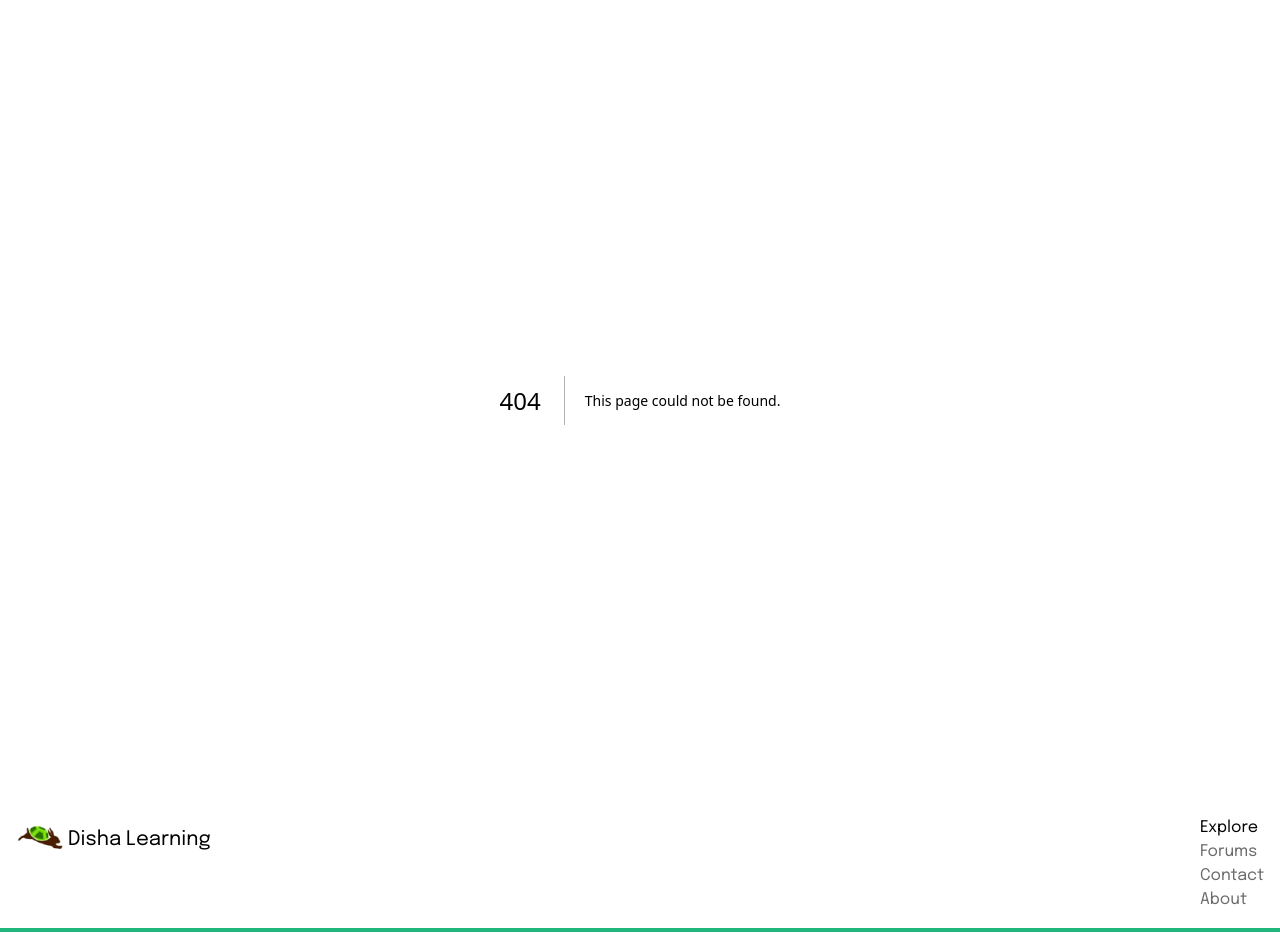
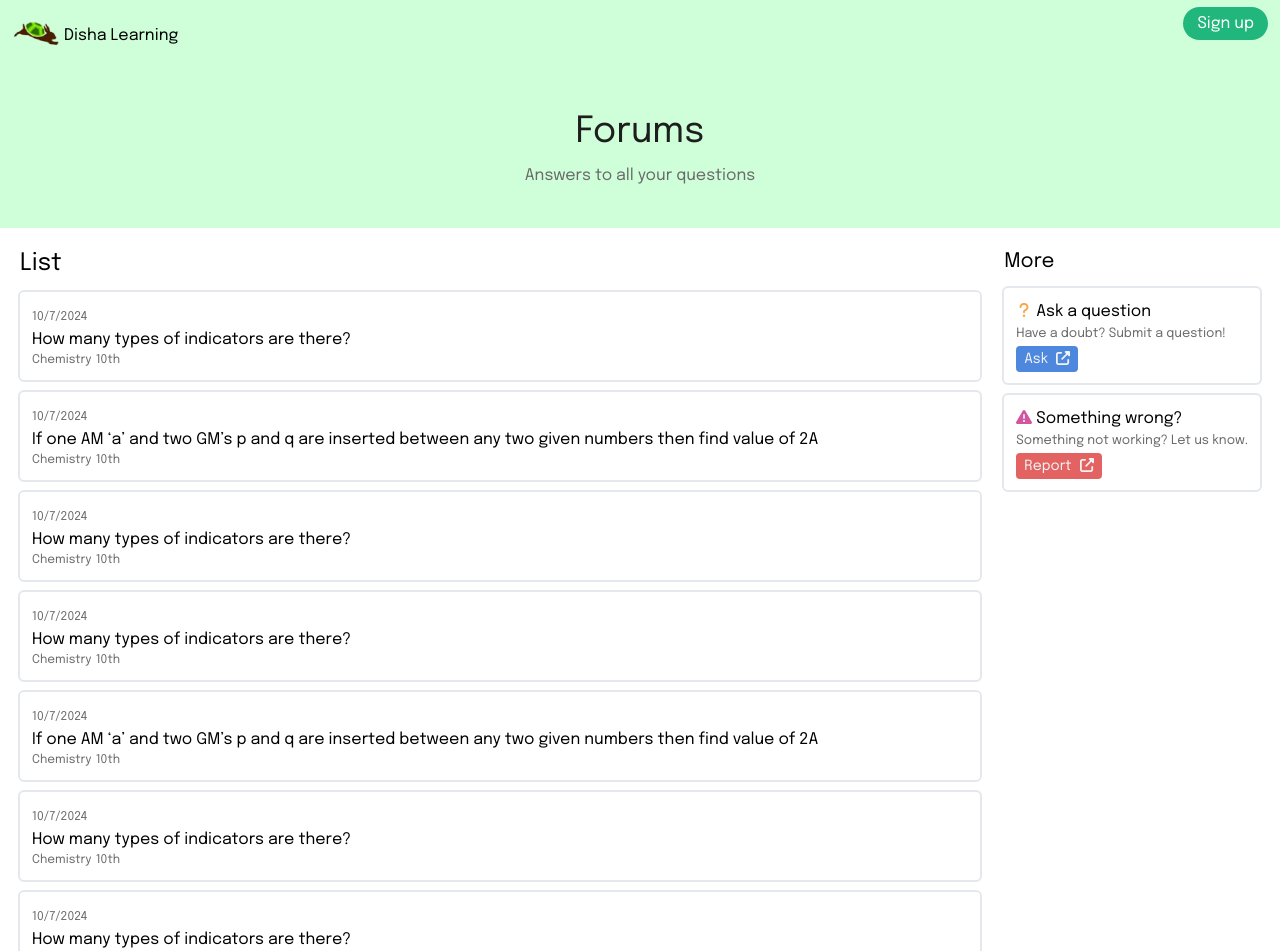
Before and after one commit to Avi-Rana-1718/dishalearning, a Next.js app: page /forums in a window 1280 px wide. Before the commit this address had no page. Shown: the top 951 px of the page. Built offline with nearby package versions, Linux system fonts and the light colour scheme.

Commit message:
added forums ui

```diff
--- /dev/null
+++ b/app/_components/Breadcrumb.js
@@ -0,0 +1,14 @@
+import Link from "next/link";
+
+export default function Breadcrumb(props) {
+    const {path} = props;
+    return (
+        <ul className="flex p-4">
+            {
+                path.map((el, i, arr)=>{
+                    return <li><Link href={el.href}>{el.name}</Link>{(i!=arr.length-1?"/":null)}</li>
+                })
+            }
+        </ul>
+    )
+}
--- a/app/_components/Footer.js
+++ b/app/_components/Footer.js
@@ -3,7 +3,11 @@ import Link from "next/link";
 export default function Footer() {
     return (
         <footer className="border-b-4 border-[#21B77C] p-4 flex justify-between">
-            <h3 className="text-xl"><img src="/logo.png" className="inline mr-1 size-12" alt="Logo" />Disha Learning</h3>
+            <h3 className="text-xl">
+                <img src="/logo.png" className="inline mr-1 size-12" alt="Logo" />
+                Disha Learning
+
+            </h3>
             <ul>
                 <li>
                     <h3>Explore</h3>
--- a/app/_components/Nav.js
+++ b/app/_components/Nav.js
@@ -1,20 +1,27 @@
+import Link from "next/link";
+
 export default function Nav(props) {
+    const {navLinks}=props;
 
     return (
     <nav className="flex justify-between p-3">
         <h3>
+        <Link href="/">
         <img src="/logo.png" className="inline mr-1 size-12" alt="Logo" />
         Disha Learning
+        </Link>
         </h3>
+        {(navLinks==undefined?
         <ul className="flex items-center">
-            <li className="px-1 mx-1"><a href="/home" className="hover:underline">Home</a></li>
-            <li className="px-1 mx-1"><a href="/about" className="hover:underline">About</a></li>
-            <li className="px-1 mx-1"><a href="/contact" className="hover:underline">Contact</a></li>
-        </ul>
+            <li className="px-1 mx-1"><Link href="/" className="hover:underline">Home</Link></li>
+            <li className="px-1 mx-1"><Link href="/forums" className="hover:underline">Forums</Link></li>
+            <li className="px-1 mx-1"><Link href="#contact" className="hover:underline">Contact</Link></li>
+        </ul>:
+        null)}
         <span className="flex items-center hidden md:block">
-            <a href="/auth" className="bg-[#21B77C] px-3.5 py-2 rounded-full hover:underline">
+            <Link href="/auth" className="bg-[#21B77C] text-[#fff] px-3.5 py-2 rounded-full hover:underline">
             Sign up
-            </a>
+            </Link>
         </span>
     </nav>
     )
--- /dev/null
+++ b/app/_components/forumList.js
@@ -0,0 +1,20 @@
+import Link from "next/link";
+import { faQ } from "@fortawesome/free-solid-svg-icons";
+import { FontAwesomeIcon } from "@fortawesome/react-fontawesome";
+
+export default function ForumList(props) {
+  const { question, tags, timestamp, link } = props;
+  return (
+    <li className="list-none outline oultine-1 outline-2 outline-slate-400/25 p-3 rounded m-3">
+      <Link href={link}>
+      <time className="text-xs text-[#6a6a6a]">{timestamp}</time>
+      <h3 className="flex items-center hover:underline">{question}</h3>
+      <ul className="flex">
+        {tags.map((el, i) => {
+           return (<li className="text-xs mr-1 text-[#6a6a6a]" key={el + i}>{el}</li>);
+        })}
+      </ul>
+      </Link>
+    </li>
+  );
+}
--- /dev/null
+++ b/app/forums/[id]/page.js
@@ -0,0 +1,83 @@
+import Nav from "@/app/_components/Nav";
+import { faTriangleExclamation, faUpRightFromSquare, faQuestion } from "@fortawesome/free-solid-svg-icons";
+import { FontAwesomeIcon } from "@fortawesome/react-fontawesome";
+import Link from "next/link";
+
+
+export default function Page() {
+    return (
+        <>
+         <header className="bg-[#ceffd8] pb-10">
+        <Nav navLinks={false} />
+        <div className="text-left px-10 py-10">
+          <h3 className="text-4xl text-[#1e1e1e] mb-3">Forums</h3>
+          <span className="text-[#6a6a6a]">Answers to all your questions</span>
+        </div>
+      </header>
+        <main className="p-5 md:flex">
+            <div className="grow outline oultine-1 outline-2 min-h-[70vh] outline-slate-400/25 rounded md:max-w-[80vw] p-4">
+            <h4 className="text-[#04AA6D] inline text-xl">Question : </h4>
+            <span className="text-xl">It is a hot summer day Priyanshi and Ali are wearing cotton and nylon clothes respectively. Who do you think would be more comfortable and why?</span>
+            <small className="block mt-1">Submitted on 21/8/2024 | Answered by Vandana Rana</small>
+            <h4 className="text-[#04AA6D] text-xl mt-5">Answer : </h4>
+            <p>
+            Priyanshi would be more comfortable.
+The reason is that we get a lot of sweat on our body in a hot summer day.
+Cotton being a good absorber of water, absorbs sweat from the body and provides larger surface area for evaporation which causes more cooling effect.
+The Nylon clothes do not absorb much of sweat, so they fail to keep our body cool in summer.Ali would feel uncomfortable.
+            </p>
+            </div>
+
+            <aside className="md:sticky md:top-3">
+          <h3 className="text-xl m-3 mb-0">More</h3>
+          <div className="outline oultine-1 outline-2 outline-slate-400/25 p-3 rounded m-3">
+            <h4>
+              <FontAwesomeIcon
+                icon={faQuestion}
+                className="w-4 text-[#FBA748] inline"
+              />{" "}
+              Ask a question
+            </h4>
+            <small className="block mb-1 text-[#6a6a6a]">
+              Have a doubt? Submit a question!
+            </small>
+            <Link
+              href="/"
+              className="text-sm hover:underline text-[#f3f3f3] bg-[#4e88de] px-2 py-1.5 rounded"
+            >
+              Ask
+              <FontAwesomeIcon
+                icon={faUpRightFromSquare}
+                className="inline w-3.5 ml-2"
+              />
+            </Link>
+          </div>
+
+          <div className="outline oultine-1 outline-2 outline-slate-400/25 p-3 rounded m-3">
+            <h4>
+              <FontAwesomeIcon
+                icon={faTriangleExclamation}
+                className="w-4 text-[#d0579e] inline"
+              />{" "}
+              Something wrong?
+            </h4>
+            <small className="block mb-1 text-[#6a6a6a]">
+              Something not working? Let us know.
+            </small>
+            <Link
+              href="/"
+              className="text-sm hover:underline text-[#f3f3f3] bg-[#e36262] px-2 py-1.5 rounded"
+            >
+              Report
+              <FontAwesomeIcon
+                icon={faUpRightFromSquare}
+                className="inline w-3.5 ml-2"
+              />
+            </Link>
+          </div>
+        </aside>
+
+        </main>
+        </>
+    )
+}
--- /dev/null
+++ b/app/forums/page.js
@@ -0,0 +1,130 @@
+import Link from "next/link";
+import ForumList from "../_components/forumList";
+import Nav from "../_components/Nav";
+import { faTriangleExclamation, faUpRightFromSquare, faQuestion } from "@fortawesome/free-solid-svg-icons";
+import { FontAwesomeIcon } from "@fortawesome/react-fontawesome";
+
+export default function Forums() {
+
+  return (
+    <>
+      <header className="bg-[#ceffd8] pb-10">
+        <Nav navLinks={false} />
+        <div className="text-center px-10 pt-10">
+          <h3 className="text-4xl text-[#1e1e1e] mb-3">Forums</h3>
+          <span className="text-[#6a6a6a]">Answers to all your questions</span>
+        </div>
+      </header>
+      <main className="md:flex p-2">
+        <div className="grow">
+          <h3 className="text-2xl m-3 mb-0">List</h3>
+          <ul>
+            <ForumList
+              question="How many types of indicators are there?"
+              tags={["Chemistry", "10th"]}
+              timestamp="10/7/2024"
+              link="/"
+            />
+            <ForumList
+              question="If one AM ‘a’ and two GM’s p and q are inserted between any two given numbers then find value of 2A"
+              tags={["Chemistry", "10th"]}
+              timestamp="10/7/2024"
+              link="/"
+            />
+            <ForumList
+              question="How many types of indicators are there?"
+              tags={["Chemistry", "10th"]}
+              timestamp="10/7/2024"
+              link="/"
+            />
+            <ForumList
+              question="How many types of indicators are there?"
+              tags={["Chemistry", "10th"]}
+              timestamp="10/7/2024"
+              link="/"
+            />
+            <ForumList
+              question="If one AM ‘a’ and two GM’s p and q are inserted between any two given numbers then find value of 2A"
+              tags={["Chemistry", "10th"]}
+              timestamp="10/7/2024"
+              link="/"
+            />
+            <ForumList
+              question="How many types of indicators are there?"
+              tags={["Chemistry", "10th"]}
+              timestamp="10/7/2024"
+              link="/"
+            />
+            <ForumList
+              question="How many types of indicators are there?"
+              tags={["Chemistry", "10th"]}
+              timestamp="10/7/2024"
+              link="/"
+            />
+            <ForumList
+              question="If one AM ‘a’ and two GM’s p and q are inserted between any two given numbers then find value of 2A"
+              tags={["Chemistry", "10th"]}
+              timestamp="10/7/2024"
+              link="/"
+            />
+            <ForumList
+              question="How many types of indicators are there?"
+              tags={["Chemistry", "10th"]}
+              timestamp="10/7/2024"
+              link="/"
+            />
+          </ul>
+        </div>
+
+        <aside className="md:sticky md:top-3">
+          <h3 className="text-xl m-3 mb-0">More</h3>
+          <div className="outline oultine-1 outline-2 outline-slate-400/25 p-3 rounded m-3">
+            <h4>
+              <FontAwesomeIcon
+                icon={faQuestion}
+                className="w-4 text-[#FBA748] inline"
+              />{" "}
+              Ask a question
+            </h4>
+            <small className="block mb-1 text-[#6a6a6a]">
+              Have a doubt? Submit a question!
+            </small>
+            <Link
+              href="/"
+              className="text-sm hover:underline text-[#f3f3f3] bg-[#4e88de] px-2 py-1.5 rounded"
+            >
+              Ask
+              <FontAwesomeIcon
+                icon={faUpRightFromSquare}
+                className="inline w-3.5 ml-2"
+              />
+            </Link>
+          </div>
+
+          <div className="outline oultine-1 outline-2 outline-slate-400/25 p-3 rounded m-3">
+            <h4>
+              <FontAwesomeIcon
+                icon={faTriangleExclamation}
+                className="w-4 text-[#d0579e] inline"
+              />{" "}
+              Something wrong?
+            </h4>
+            <small className="block mb-1 text-[#6a6a6a]">
+              Something not working? Let us know.
+            </small>
+            <Link
+              href="/"
+              className="text-sm hover:underline text-[#f3f3f3] bg-[#e36262] px-2 py-1.5 rounded"
+            >
+              Report
+              <FontAwesomeIcon
+                icon={faUpRightFromSquare}
+                className="inline w-3.5 ml-2"
+              />
+            </Link>
+          </div>
+        </aside>
+      </main>
+    </>
+  );
+}
--- a/app/page.js
+++ b/app/page.js
@@ -114,7 +114,7 @@ Every growing database!
 
     </div>
 
-    <div className="m-4 md:text-center">
+    <div className="m-4 md:text-center" id="contact">
     <h4 className="text-2xl  mb-4 mt-10">Contact us</h4>
     <div className="md:p-3 md:flex ">
           <div className="md:flex">
--- a/package.json
+++ b/package.json
@@ -12,6 +12,7 @@
     "@fortawesome/fontawesome-svg-core": "^6.6.0",
     "@fortawesome/free-solid-svg-icons": "^6.6.0",
     "@fortawesome/react-fontawesome": "^0.2.2",
+    "firebase": "^10.13.0",
     "next": "14.2.5",
     "react": "^18",
     "react-dom": "^18"
```
Also changed, not shown: 1 other file (tests, documents, lock files or other folders).
